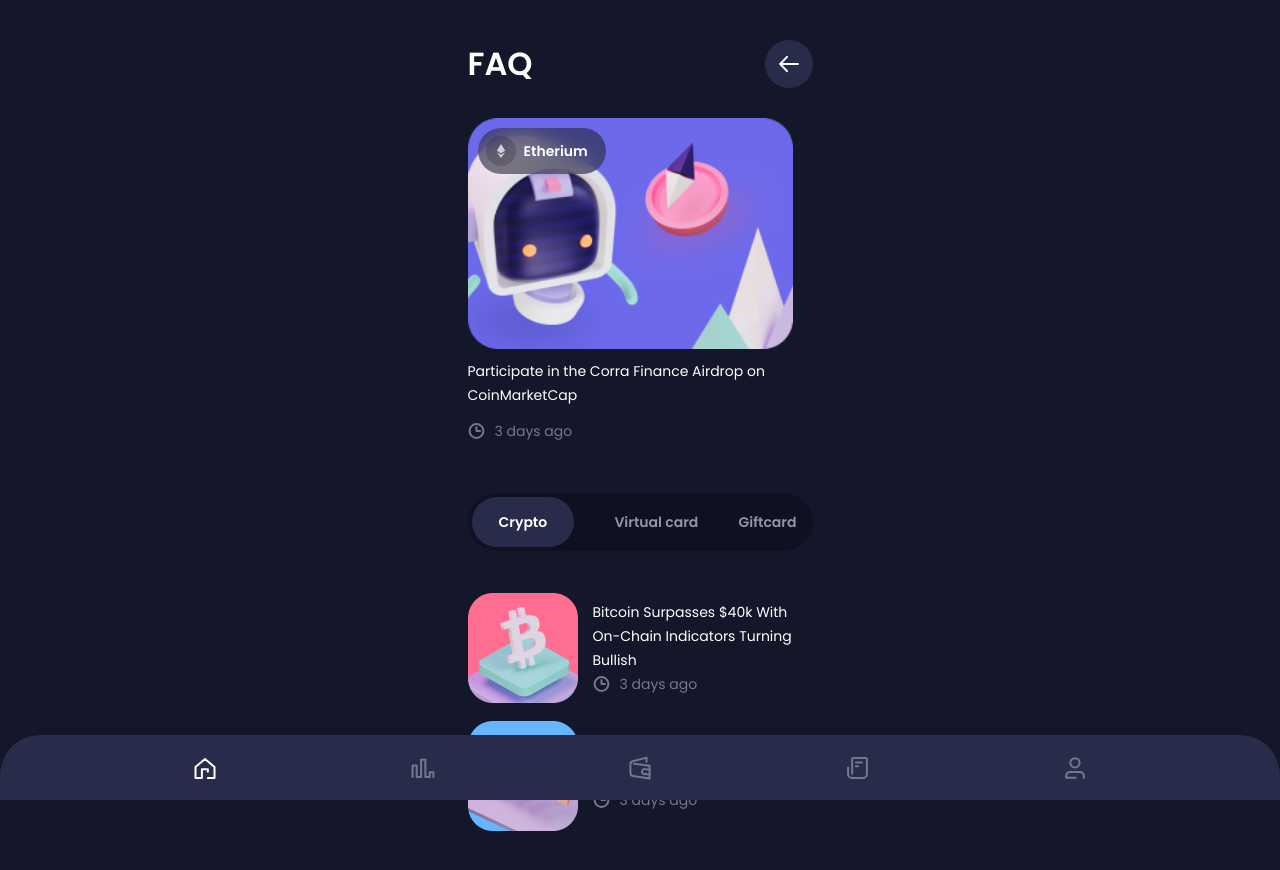
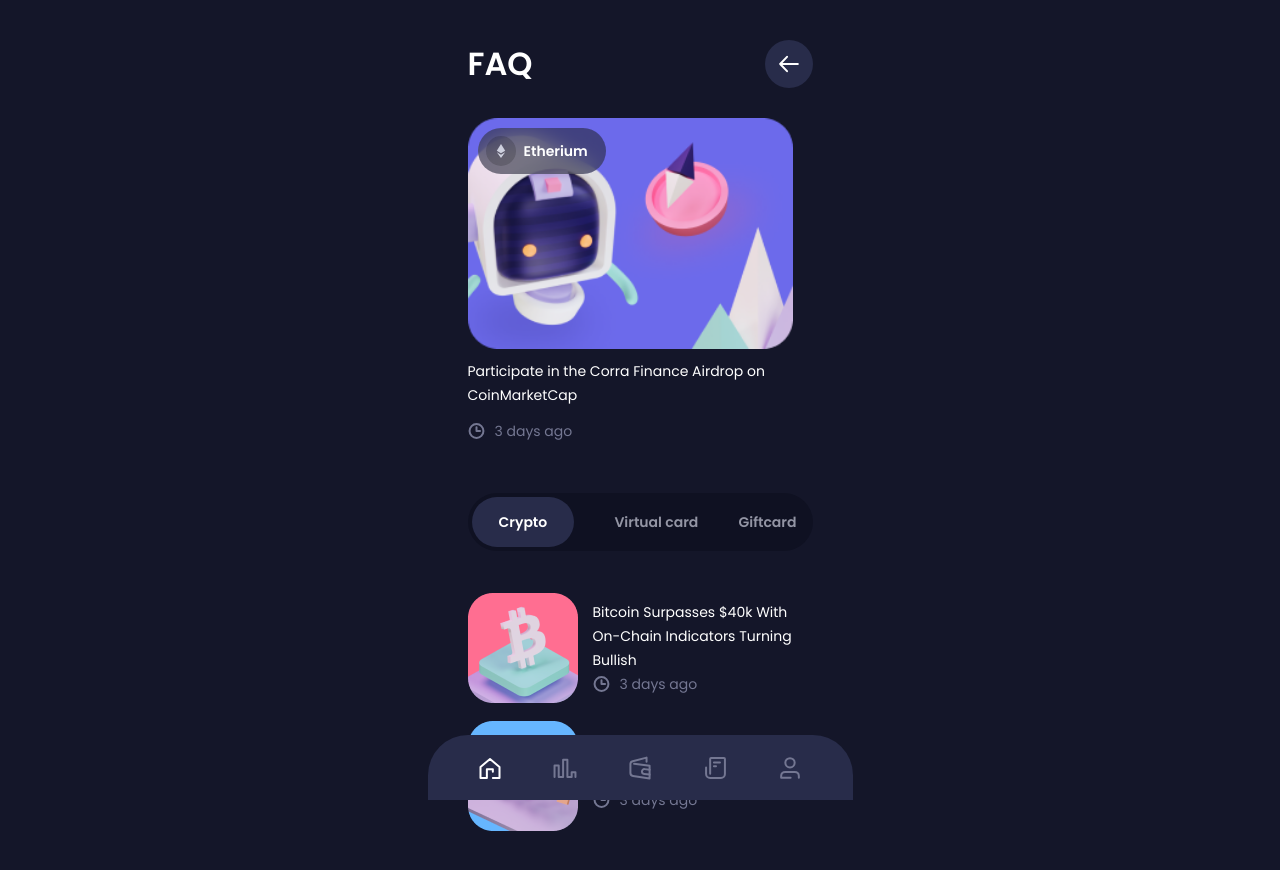
Before and after one commit to EllaLawrie/Robot-wallet, a React (Vite) app: page /faq in a window 1280 px wide. Shown: the top 870 px of the page. Built offline with nearby package versions, Linux system fonts and the light colour scheme.

Commit message:
feat: Change Navbar width

```diff
--- a/src/components/navbar/navbar.css
+++ b/src/components/navbar/navbar.css
@@ -1,9 +1,10 @@
 .navbar {
-  width: 100%;
+  width: 425px;
   height: 65px;
   background-color: var(--dark-2);
   position: fixed;
   left: 0;
+  right: 0;
   bottom: 0;
   border-top-left-radius: 40px;
   border-top-right-radius: 40px;
@@ -11,4 +12,5 @@
   justify-content: space-evenly;
   align-items: center;
   z-index: 100;
+  margin: auto;
 }
--- a/src/pages/home/HomePage.jsx
+++ b/src/pages/home/HomePage.jsx
@@ -70,9 +70,6 @@
       <section className='section third-box'>
         <h2 className='section-title'>Price Alerts</h2>
         <div className='price-box-wrapper'>
-          <Pricebox />
-          <Pricebox />
-          <Pricebox />
           <Pricebox />
           <Pricebox />
           <Pricebox />
```
